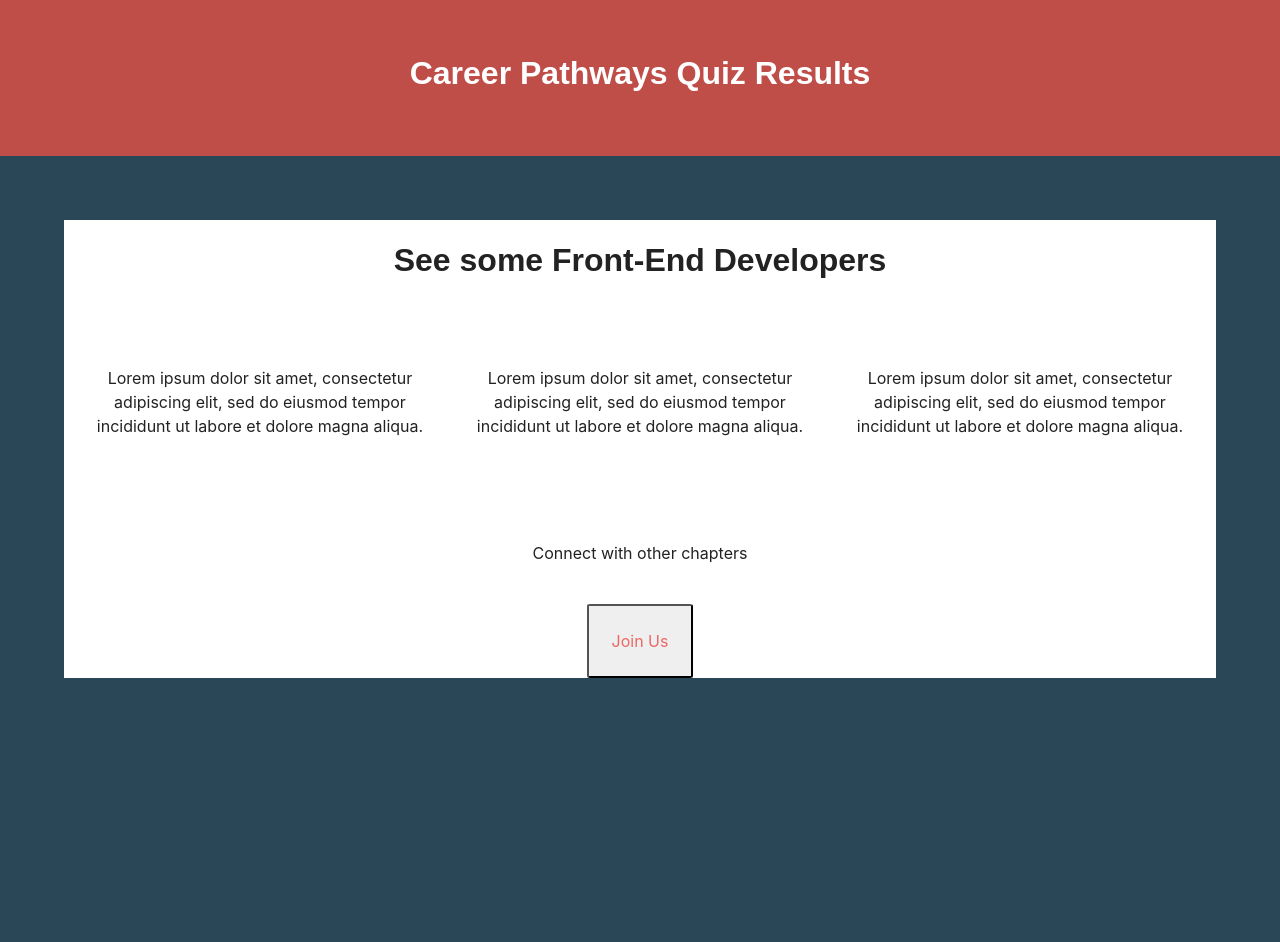
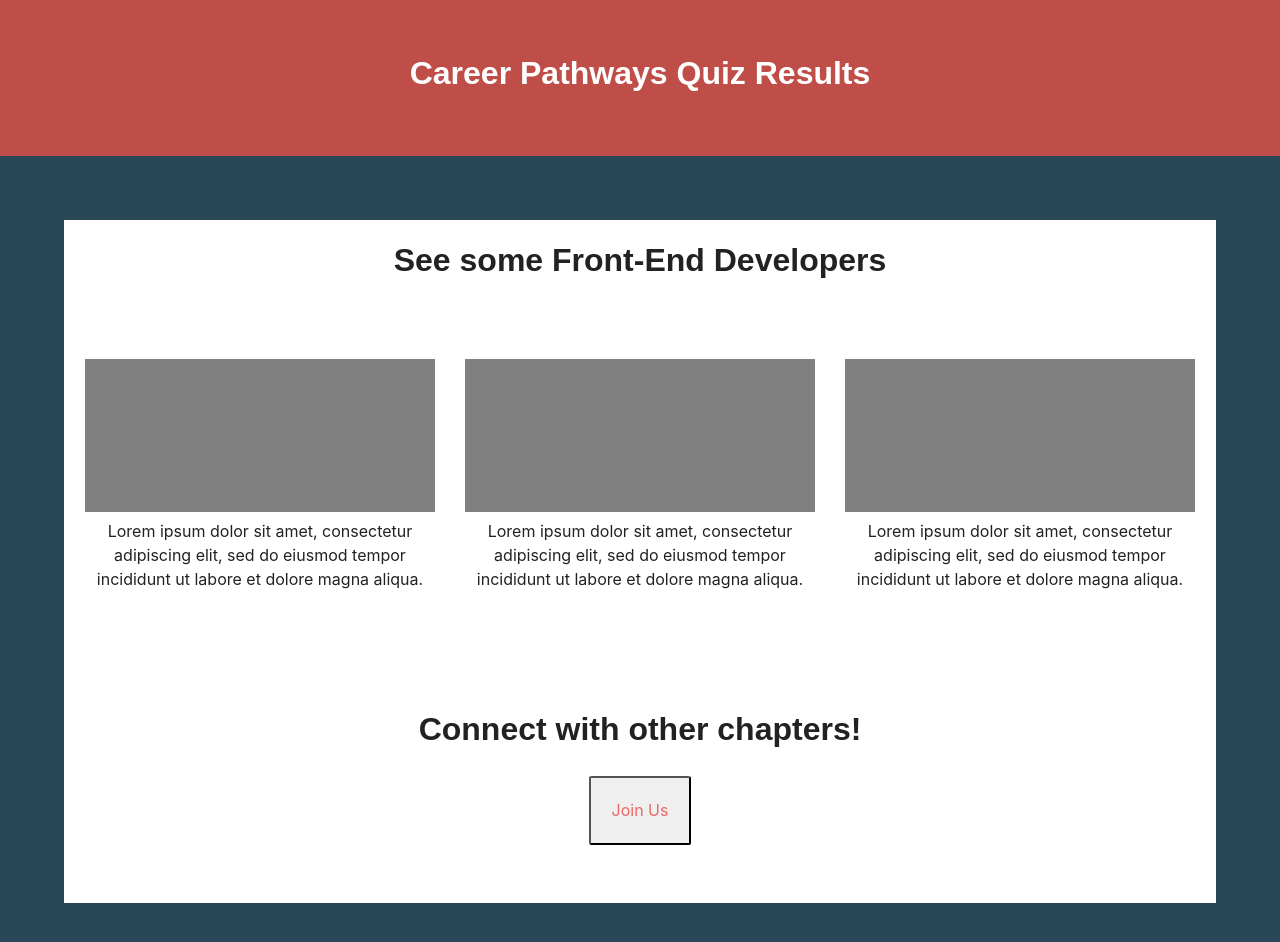
Before and after one commit to lalibretti/GDI-Front-End, a website: page mentors.html in a window 1280 px wide. Before the commit the page ends 800 px from the top, so only its background shows below. Drawn offline with Linux system fonts and the light colour scheme; a web font is replaced by a local one.

Commit message:
tweaking mentor page

```diff
--- a/mentors.html
+++ b/mentors.html
@@ -14,30 +14,40 @@
     <div class="outer-box">
         <div class="content-box">
             <h2>See some Front-End Developers</h2>
-            <div class="text">
-            </div>
             <div class="container">
                 <div class="row">
                     <div class="col">
-                        <p>Lorem ipsum dolor sit amet, consectetur adipiscing elit, sed do eiusmod tempor incididunt ut labore
+                        <div class="box"></div>
+                        <p>Lorem ipsum dolor sit amet, consectetur adipiscing elit, sed do eiusmod tempor incididunt ut
+                            labore
                             et dolore magna aliqua.</p>
-                    </div>
+                    </div><!--col-->
                     <div class=" col">
-                        <p>Lorem ipsum dolor sit amet, consectetur adipiscing elit, sed do eiusmod tempor incididunt ut labore
+                        <div class="box"></div>
+                        <p>Lorem ipsum dolor sit amet, consectetur adipiscing elit, sed do eiusmod tempor incididunt ut
+                            labore
                             et dolore magna aliqua.</p>
-                    </div>
+                    </div><!--col-->
                     <div class=" col">
-                        <p>Lorem ipsum dolor sit amet, consectetur adipiscing elit, sed do eiusmod tempor incididunt ut labore
+                        <div class="box"></div>
+                        <p>Lorem ipsum dolor sit amet, consectetur adipiscing elit, sed do eiusmod tempor incididunt ut
+                            labore
                             et dolore magna aliqua.</p>
-                    </div>
+                    </div><!--col-->
+                </div><!--row-->
+            </div><!--container-->
+            <div class="second-container">
+                <h2>Connect with other chapters!</h2>
+                <div>
+                    <button class="button" id="button"><a href="https://girldevelopit.com/chapters/">Join
+                            Us</a></button>
                 </div>
             </div>
-            <p>Connect with other chapters</p>
-            <div>
-                <button class="button" id="button"><a href="https://girldevelopit.com/chapters/">Join Us</a></button>
-            </div>
-            </div>
-            </div>
-<script src='script.js'></script>
+        </div>
+        <!--contentbox-->
+    </div>
+    <!--outerbox-->
+    <script src='script.js'></script>
 </body>
+
 </html>
--- a/style.css
+++ b/style.css
@@ -38,5 +38,18 @@ body {
     float: left;
 }
 .container {
-    margin:5%
+    margin:5%;
+    padding-bottom: 10%;
 }
+.second-container {
+    padding: 5%;
+}
+.box {
+    display: block;
+    align-items: center;
+    background-color: gray;
+    color: gray;
+    border: black;
+    height: 150%;
+
+}
```
